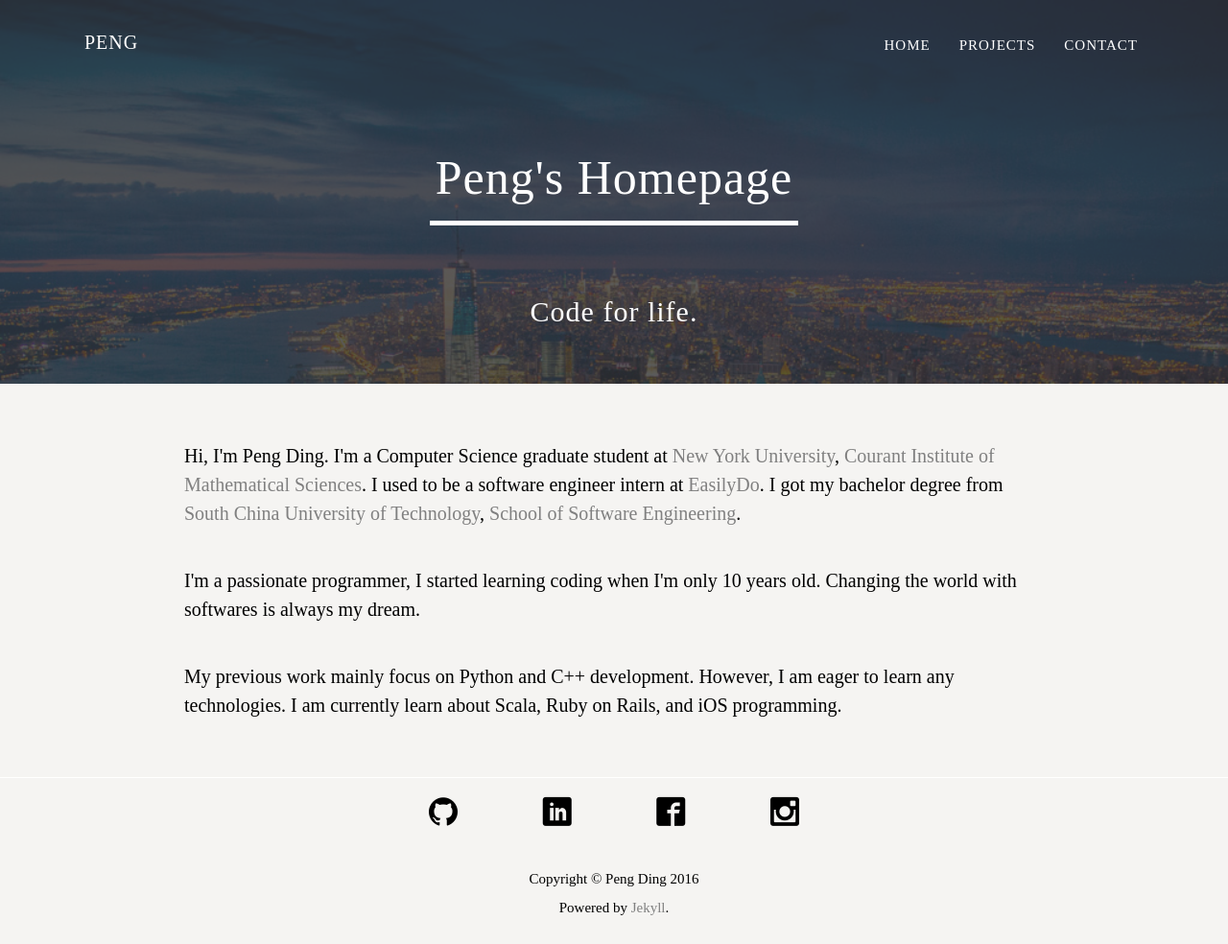
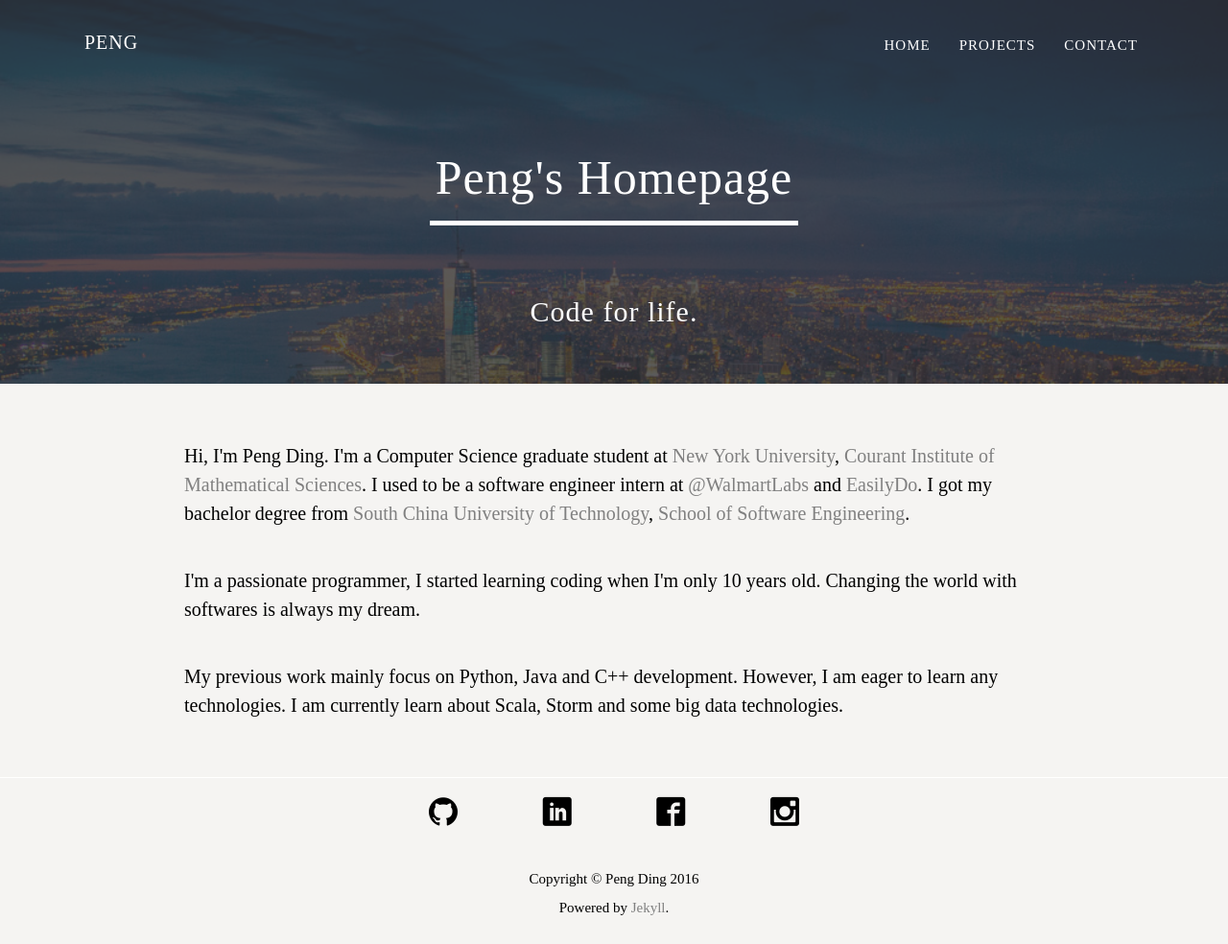
Before and after one commit to DING-PENG/DING-PENG.github.io, a Jekyll site: the page built from index.html, in a window 1280 px wide. Shown: the whole page at 96% size. Built offline with Jekyll 4.4.1, drawn with Linux system fonts in a browser that asks for light colours; some web fonts are replaced.

Commit message:
change bio

```diff
--- a/index.html
+++ b/index.html
@@ -6,7 +6,7 @@ h2: Code for life.
 ---
 
 <section class="home">
-    <p>Hi, I'm Peng Ding. I'm a Computer Science graduate student at <a href="http://www.nyu.edu">New York University</a>, <a href="http://www.cims.nyu.edu">Courant Institute of Mathematical Sciences</a>. I used to be a software engineer intern at <a href="https://www.easilydo.com">EasilyDo</a>. I got my bachelor degree from <a href="http://en.scut.edu.cn">South China University of Technology</a>, <a href="http://www2.scut.edu.cn/software-en/">School of Software Engineering</a>.</p>
+    <p>Hi, I'm Peng Ding. I'm a Computer Science graduate student at <a href="http://www.nyu.edu">New York University</a>, <a href="http://www.cims.nyu.edu">Courant Institute of Mathematical Sciences</a>. I used to be a software engineer intern at <a href="http://www.walmartlabs.com">@WalmartLabs</a> and <a href="https://www.easilydo.com">EasilyDo</a>. I got my bachelor degree from <a href="http://en.scut.edu.cn">South China University of Technology</a>, <a href="http://www2.scut.edu.cn/software-en/">School of Software Engineering</a>.</p>
     <p>I'm a passionate programmer, I started learning coding when I'm only 10 years old. Changing the world with softwares is always my dream.</p>
-    <p>My previous work mainly focus on Python and C++ development. However, I am eager to learn any technologies. I am currently learn about Scala, Ruby on Rails, and iOS programming.</p>
+    <p>My previous work mainly focus on Python, Java and C++ development. However, I am eager to learn any technologies. I am currently learn about Scala, Storm and some big data technologies.</p>
 </section>
```
